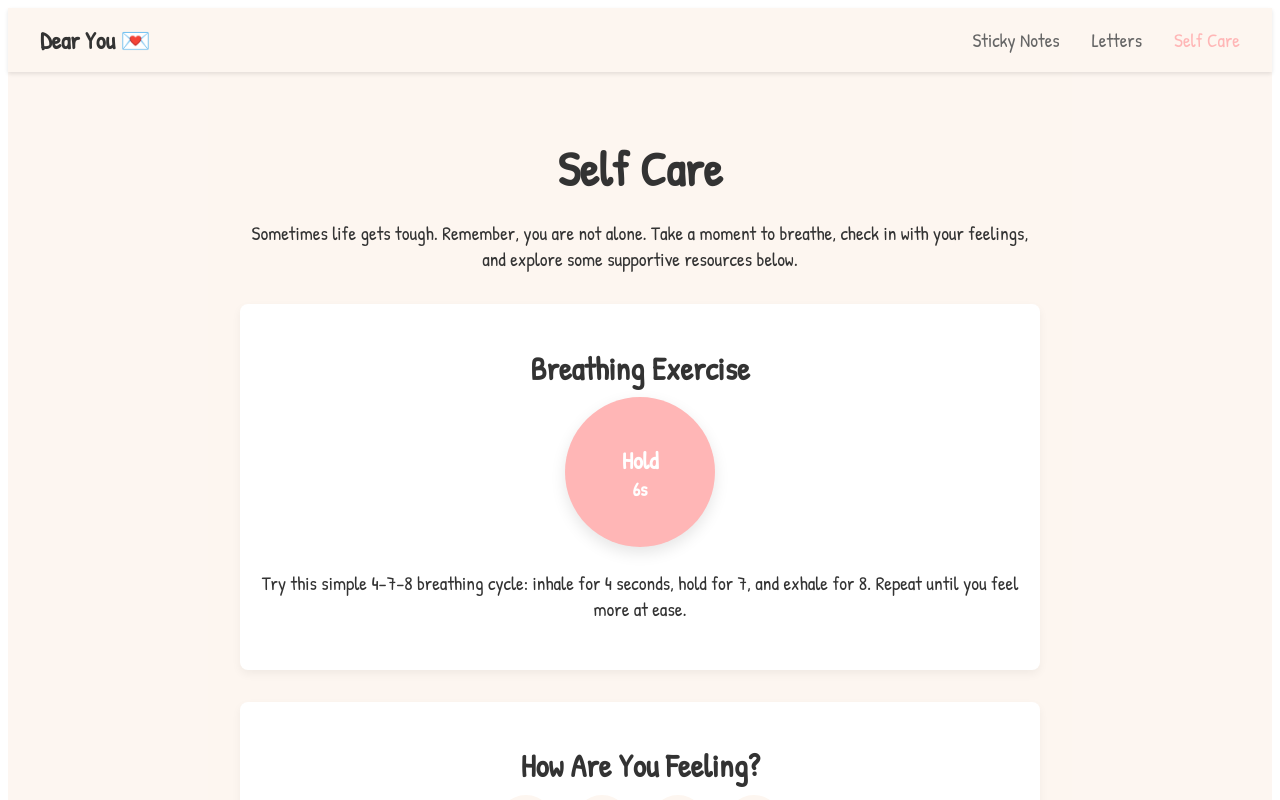
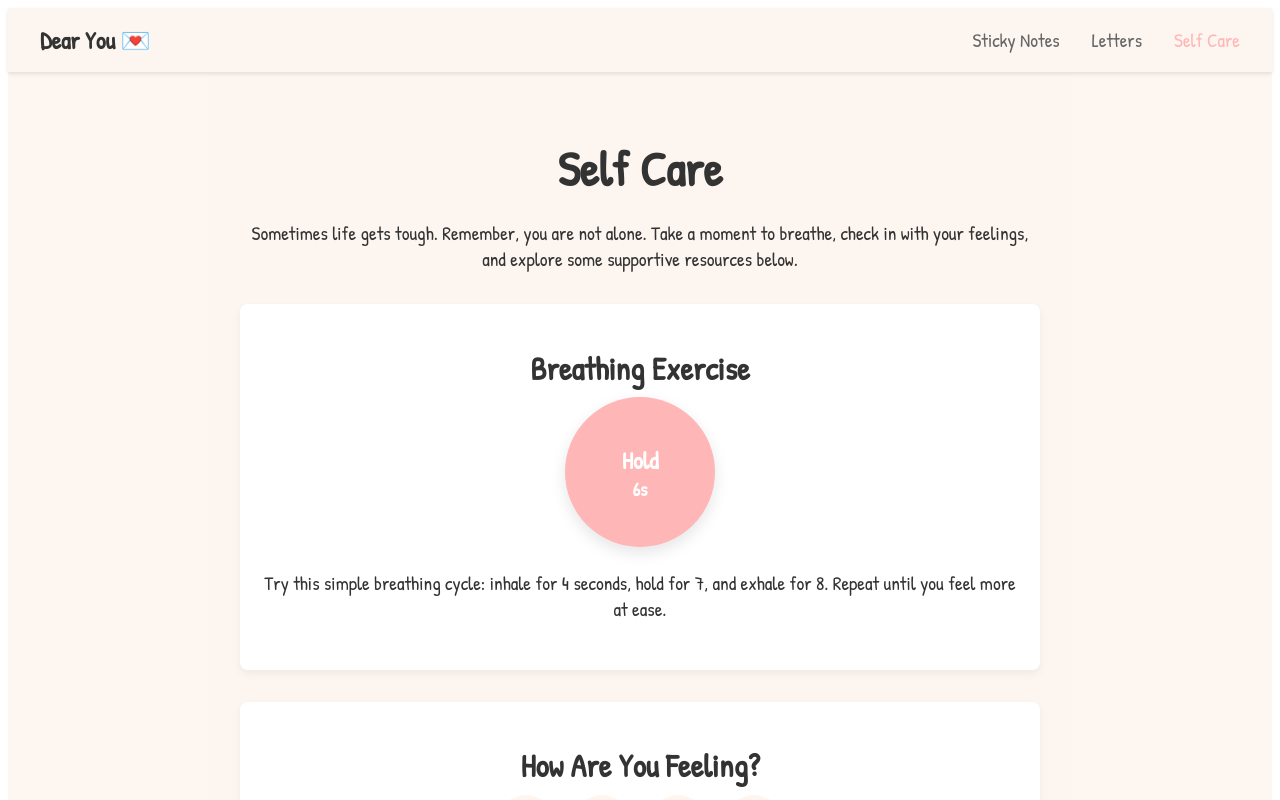
Before and after one commit to Tom-Par/Dear_You_Frontend, a React (Vite) app: page /self-care in a window 1280 px wide. Shown: the top 800 px of the page. Built offline with nearby package versions, Linux system fonts and the light colour scheme.

Commit message:
duplicated notes fix -> Date.now() is used as id generator

```diff
--- a/src/pages/SelfCare.jsx
+++ b/src/pages/SelfCare.jsx
@@ -17,7 +17,7 @@ function SelfCare() {
         <h2>Breathing Exercise</h2>
         <BreathingExercise />
         <p>
-          Try this simple 4–7–8 breathing cycle: inhale for 4 seconds, hold for 7, and exhale for 8.
+          Try this simple breathing cycle: inhale for 4 seconds, hold for 7, and exhale for 8.
           Repeat until you feel more at ease.
         </p>
       </section>
--- a/src/pages/StickyNotes.jsx
+++ b/src/pages/StickyNotes.jsx
@@ -23,7 +23,8 @@ function StickyNotes() {
   const handleSubmit = (e) => {
     e.preventDefault();
     if (newNote.trim() === '') return;
-    const newId = notes.length ? notes[0].id + 1 : 1;
+    // Date.now() to generate a unique id
+    const newId = Date.now();
     const note = {
       id: newId,
       text: newNote,
```
